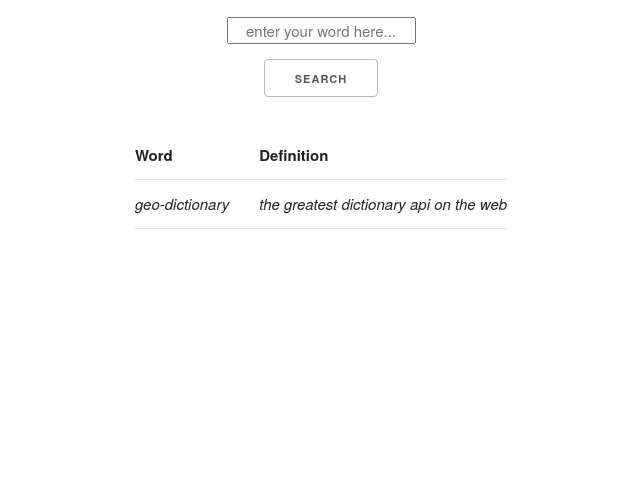
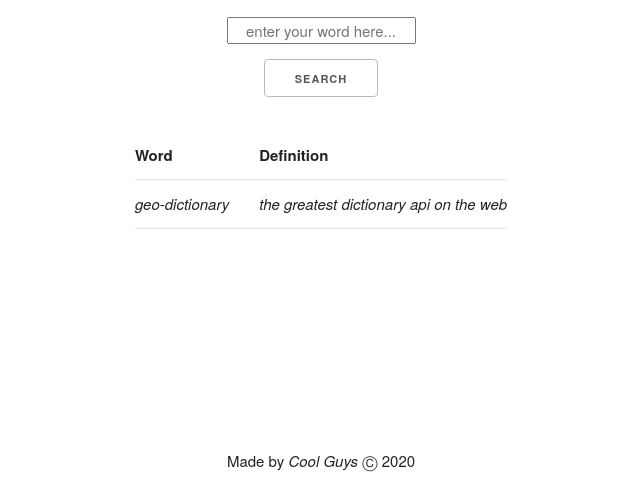
Before and after one commit to brunojoey/geolocation-dictionary-app, a plain HTML site: page index.html in a window 1280 px wide. Shown: the part 307-800 px from the top of the page, without its empty margins (319-959 px from the left). Drawn offline with nearby package versions, Linux system fonts and the light colour scheme; no server answers.

Commit message:
added footer for the page

```diff
--- a/index.html
+++ b/index.html
@@ -38,6 +38,10 @@
                 </tbody>
             </table>
         </div>
+
+        <div class="bottom">
+            <h6>Made by <em>Cool Guys</em> &#9400; 2020 </h6>
+        </div>
     </div>
 
     <script src="https://cdnjs.cloudflare.com/ajax/libs/jquery/3.2.1/jquery.min.js"></script>
--- a/style.css
+++ b/style.css
@@ -39,6 +39,11 @@ td {
     font-style: italic;
 }
 
+.bottom {
+    position: fixed;
+    bottom: 0;
+}
+
 /* Mobile first queries */
 
 /* Larger than mobile */
```
